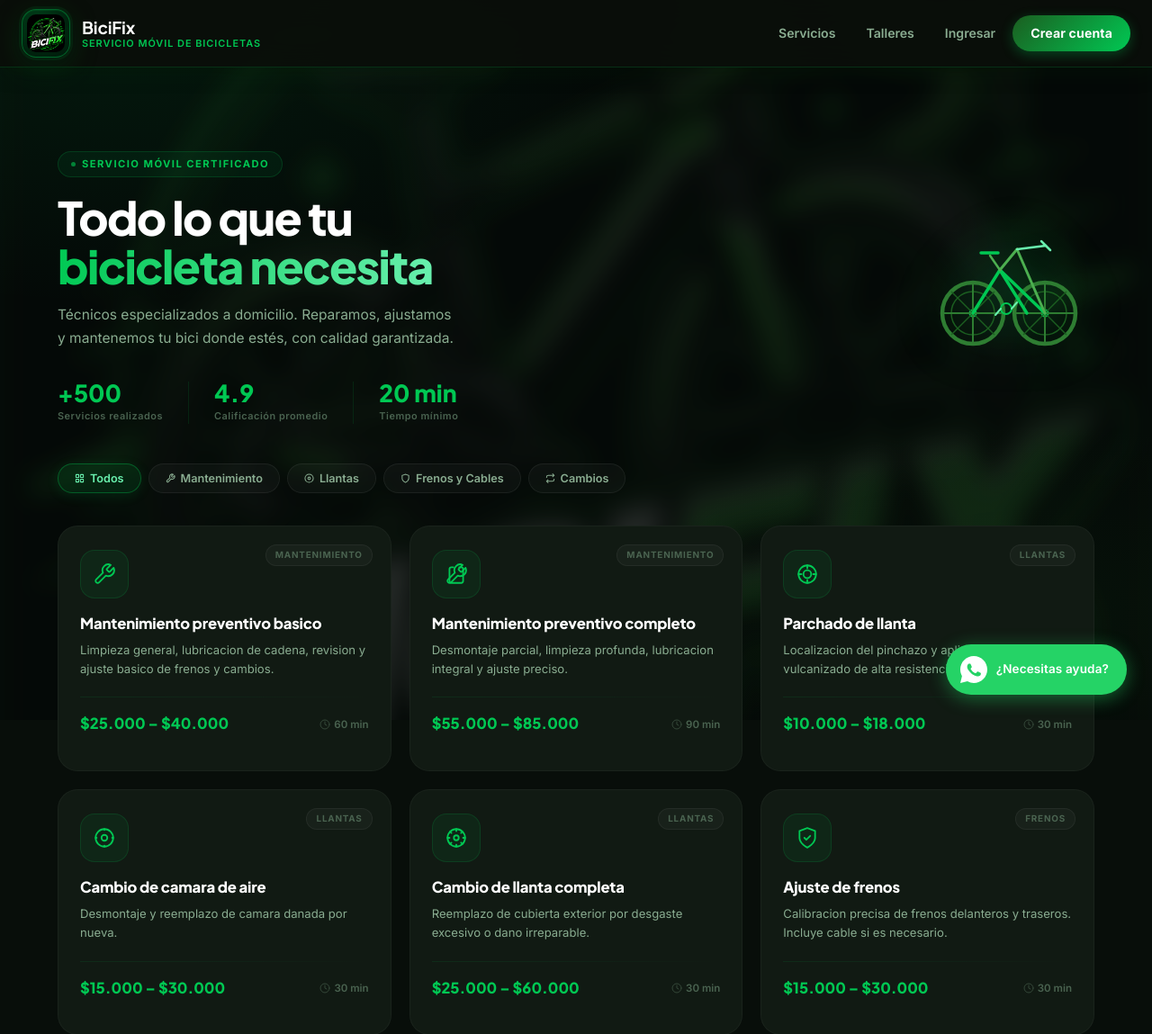
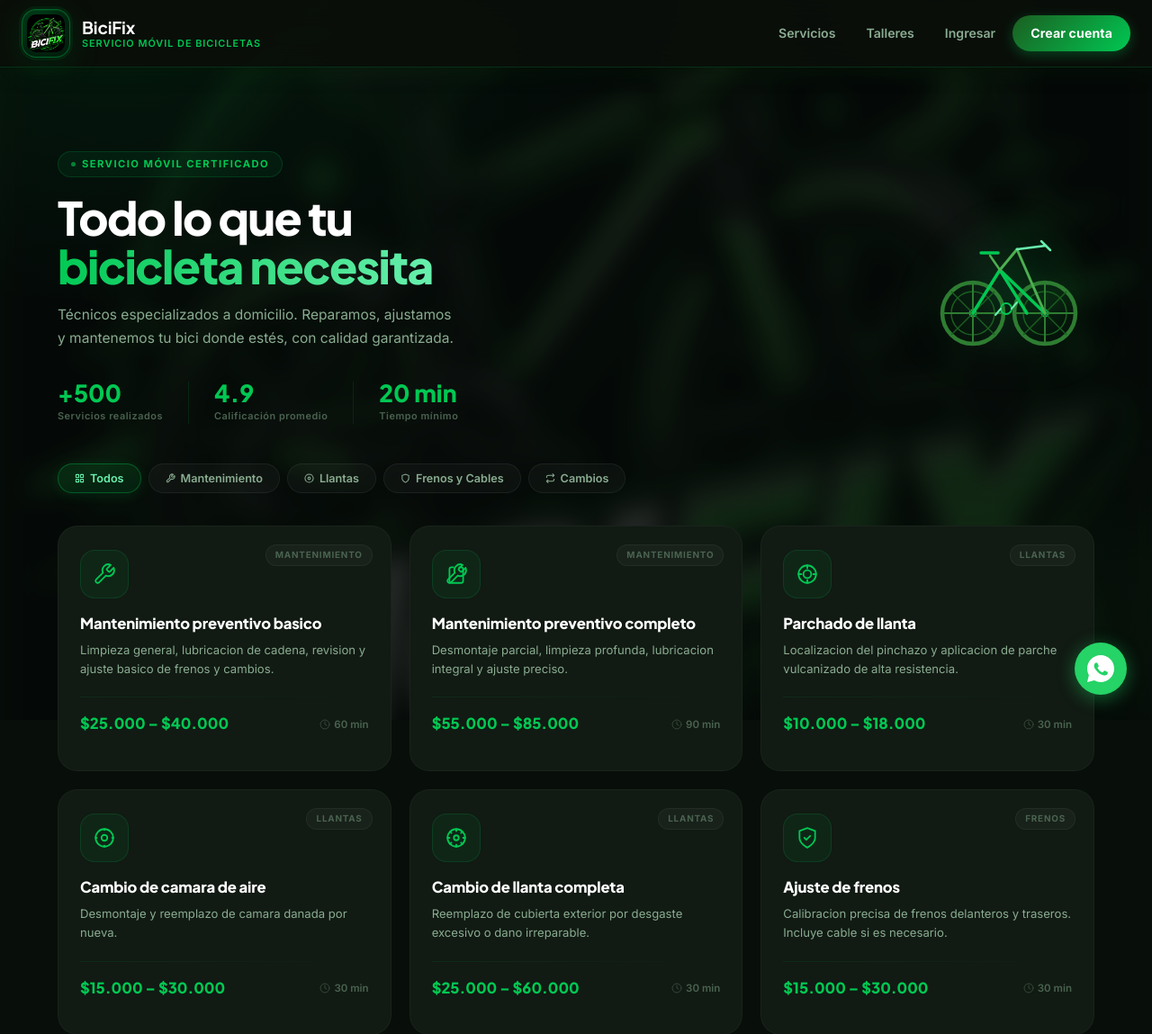
Before and after one commit to Roois334/BiciFix, a Flask app: page /servicios in a window 1280 px wide. Shown: the top 1149 px of the page at 90% size. Run offline with Flask 3, Linux system fonts and the light colour scheme; data comes from the database, SQL or seed files in the repository.

Commit message:
style: botón WhatsApp circular en todas las pantallas

```diff
--- a/templates/base.html
+++ b/templates/base.html
@@ -243,40 +243,30 @@
   right: 28px;
   z-index: 9999;
   background: #25D366;
-  border-radius: 50px;
+  border-radius: 50%;
   display: flex;
   align-items: center;
-  gap: 10px;
-  padding: 13px 20px 13px 16px;
+  justify-content: center;
+  width: 58px;
+  height: 58px;
   text-decoration: none;
   box-shadow: 0 4px 20px rgba(37, 211, 102, 0.45), 0 2px 8px rgba(0,0,0,0.25);
-  transition: transform 0.2s ease, box-shadow 0.2s ease, padding 0.3s ease;
-  overflow: hidden;
-  max-width: 220px;
+  transition: transform 0.2s ease, box-shadow 0.2s ease;
 }
 .whatsapp-float:hover {
-  transform: translateY(-3px) scale(1.03);
+  transform: translateY(-3px) scale(1.07);
   box-shadow: 0 8px 28px rgba(37, 211, 102, 0.55), 0 4px 12px rgba(0,0,0,0.3);
   background: #20c45a;
 }
 .whatsapp-float-label {
-  color: white;
-  font-family: inherit;
-  font-size: 13.5px;
-  font-weight: 600;
-  white-space: nowrap;
-  letter-spacing: 0.01em;
+  display: none;
 }
 @media (max-width: 480px) {
   .whatsapp-float {
     bottom: 20px;
     right: 16px;
-    padding: 13px;
-    border-radius: 50%;
-    max-width: unset;
-  }
-  .whatsapp-float-label {
-    display: none;
+    width: 52px;
+    height: 52px;
   }
 }
 </style>
```
